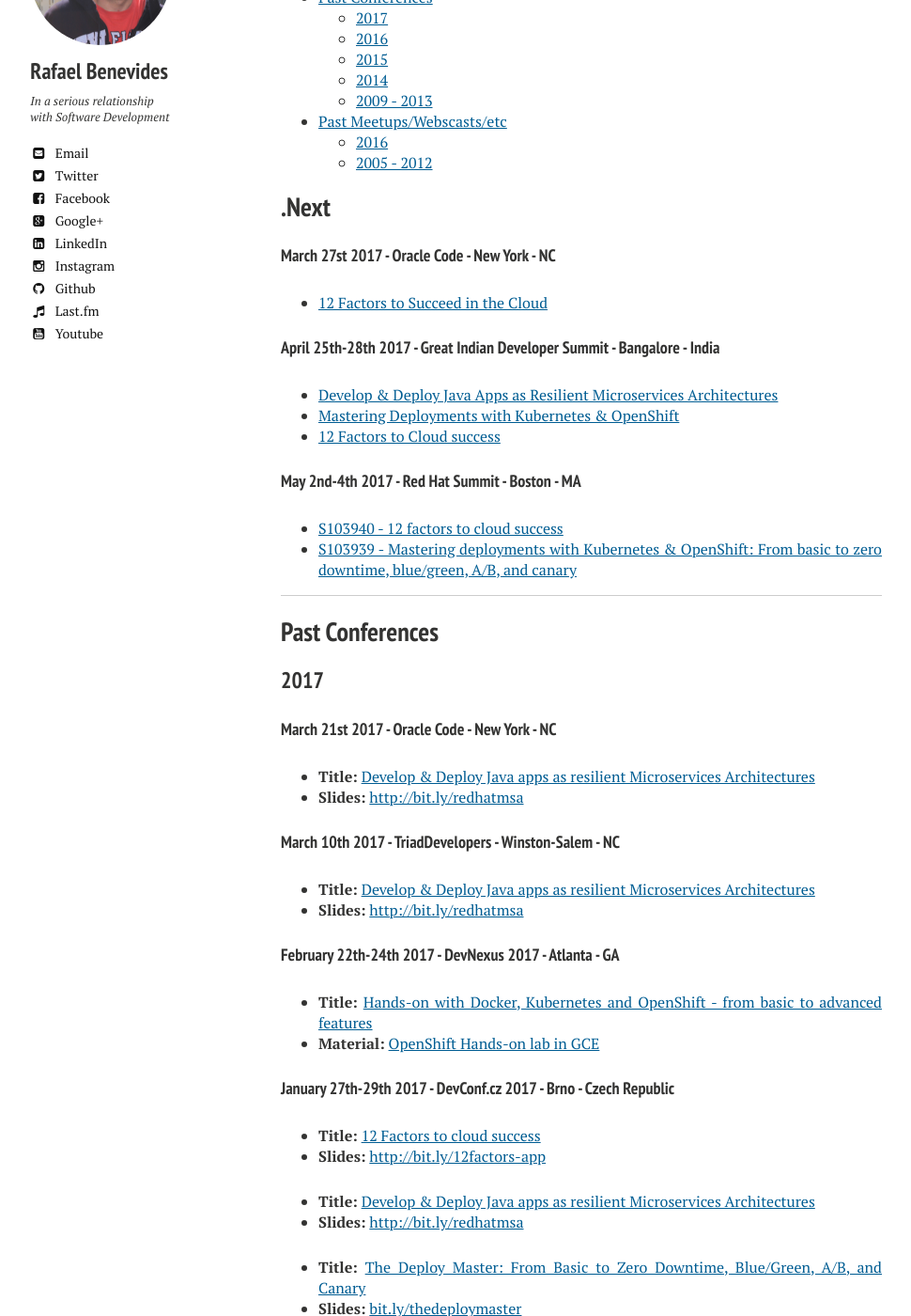
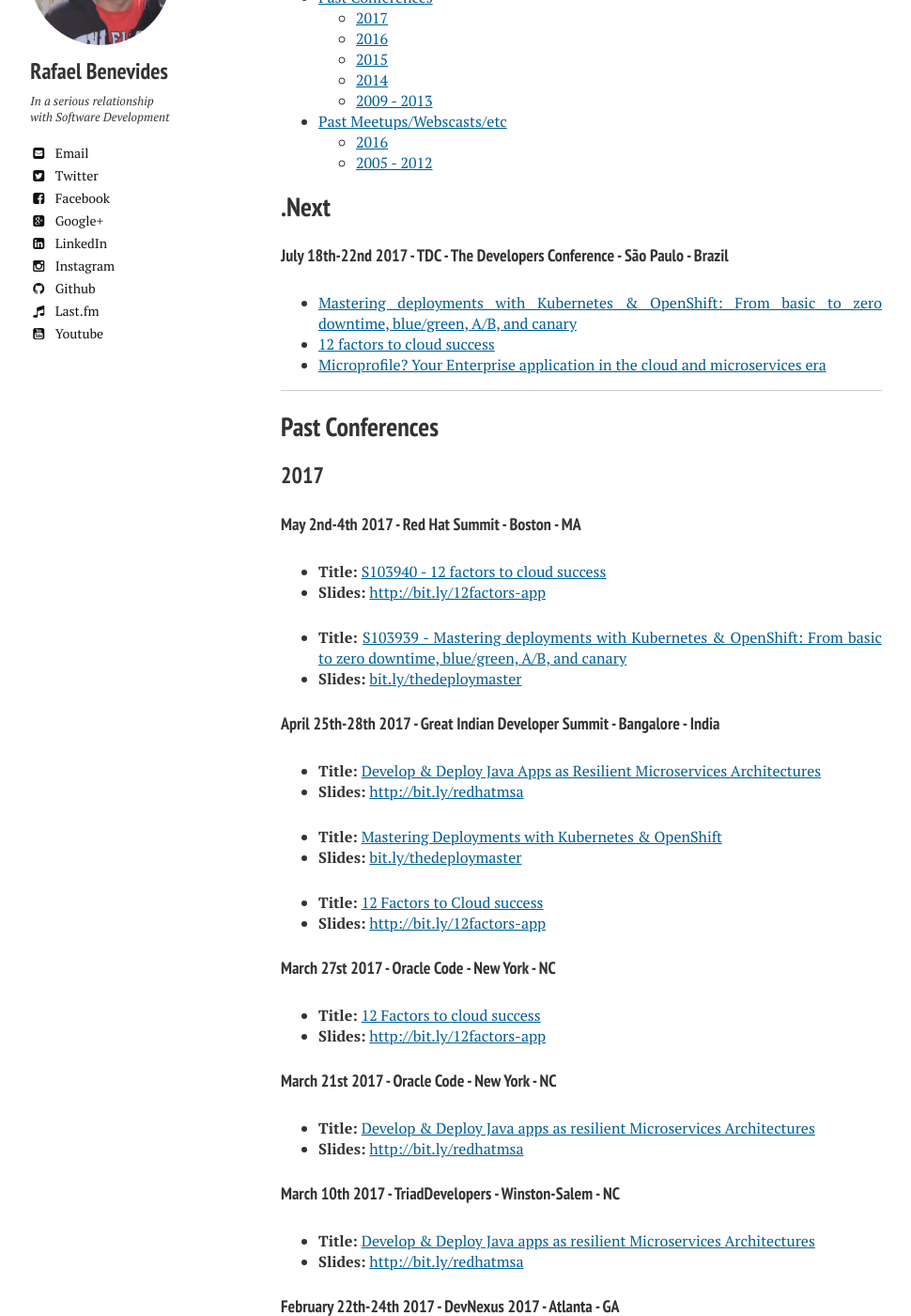
Before and after one commit to rafabene/rafabene.github.io, a Jekyll site: the page built from talks/index.md, in a window 1280 px wide and 1400 px high, scrolled down 572 px. Shown: the whole window at 94% size, without its empty margins (21-991 px from the left). Built offline with Jekyll 4.4.1, drawn with Linux system fonts in a browser that asks for light colours; nearby versions of some CDN libraries; comment, search, counter and statistics services are not loaded.

Commit message:
Added Blog post and talks

```diff
--- a/talks/index.md
+++ b/talks/index.md
@@ -17,28 +17,43 @@
 ## .Next
 
 
-#### March 27st 2017 - Oracle Code  - New York - NC
 
-- [12 Factors to Succeed in the Cloud](https://developer.oracle.com/code/newyork)
+#### July 18th-22nd 2017 - TDC - The Developers Conference  - São Paulo - Brazil
 
-
-#### April 25th-28th 2017 - Great Indian Developer Summit - Bangalore - India
-
-- [Develop & Deploy Java Apps as Resilient Microservices Architectures](http://www.developermarch.com/developersummit/session.html?insert=Rafael)
-- [Mastering Deployments with Kubernetes & OpenShift](http://www.developermarch.com/developersummit/session.html?insert=Rafael1)
-- [12 Factors to Cloud success](http://www.developermarch.com/developersummit/session.html?insert=Rafael2)
-
-#### May 2nd-4th 2017 - Red Hat Summit - Boston - MA
-
-- [S103940 - 12 factors to cloud success](https://rh2017.smarteventscloud.com/connect/sessionDetail.ww?SESSION_ID=103940&tclass=popup)
-- [S103939 - Mastering deployments with Kubernetes & OpenShift: From basic to zero downtime, blue/green, A/B, and canary](https://rh2017.smarteventscloud.com/connect/sessionDetail.ww?SESSION_ID=103939&tclass=popup)
-
+- [Mastering deployments with Kubernetes & OpenShift: From basic to zero downtime, blue/green, A/B, and canary](http://www.thedevelopersconference.com.br/tdc/2017/saopaulo/trilha-devops)
+- [12 factors to cloud success](http://www.thedevelopersconference.com.br/tdc/2017/saopaulo/trilha-cloud-computing)
+- [Microprofile? Your Enterprise application in the cloud and microservices era](http://www.thedevelopersconference.com.br/tdc/2017/saopaulo/trilha-java-ee)
 
 <hr>
 
 ## Past Conferences
 
 ### 2017
+
+#### May 2nd-4th 2017 - Red Hat Summit - Boston - MA
+
+- **Title:** [S103940 - 12 factors to cloud success](https://rh2017.smarteventscloud.com/connect/sessionDetail.ww?SESSION_ID=103940&tclass=popup)
+- **Slides:** [http://bit.ly/12factors-app](http://bit.ly/12factors-app)
+
+- **Title:** [S103939 - Mastering deployments with Kubernetes & OpenShift: From basic to zero downtime, blue/green, A/B, and canary](https://rh2017.smarteventscloud.com/connect/sessionDetail.ww?SESSION_ID=103939&tclass=popup)
+- **Slides:** [bit.ly/thedeploymaster](bit.ly/thedeploymaster)
+
+#### April 25th-28th 2017 - Great Indian Developer Summit - Bangalore - India
+
+- **Title:** [Develop & Deploy Java Apps as Resilient Microservices Architectures](http://www.developermarch.com/developersummit/session.html?insert=Rafael)
+- **Slides:** [http://bit.ly/redhatmsa](http://bit.ly/redhatmsa)
+
+- **Title:** [Mastering Deployments with Kubernetes & OpenShift](http://www.developermarch.com/developersummit/session.html?insert=Rafael1)
+- **Slides:** [bit.ly/thedeploymaster](bit.ly/thedeploymaster)
+
+- **Title:** [12 Factors to Cloud success](http://www.developermarch.com/developersummit/session.html?insert=Rafael2)
+- **Slides:** [http://bit.ly/12factors-app](http://bit.ly/12factors-app)
+
+#### March 27st 2017 - Oracle Code  - New York - NC
+
+- **Title:** [12 Factors to cloud success](https://developer.oracle.com/code/newyork)
+- **Slides:** [http://bit.ly/12factors-app](http://bit.ly/12factors-app)
+
 
 #### March 21st 2017 - Oracle Code  - New York - NC
 
```
Also changed, not shown: _posts/2017-07-07-java-inside-docker.md (added, +162 -0 lines), images/container-limit.png (added), images/docker-OOMKilled.png (added), images/docker-logs-mycontainer.png (added), images/docker-nolimit.png (added), images/docker1024.png (added), images/docker2g.png (added), images/docker500.png (added), images/kubernetes-java.png (added).
